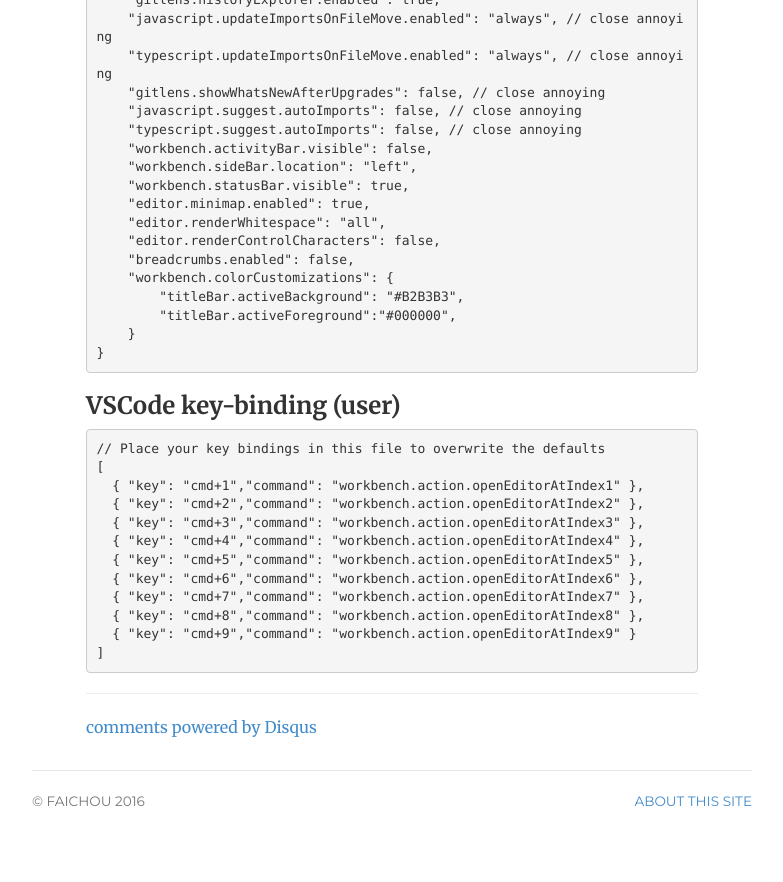
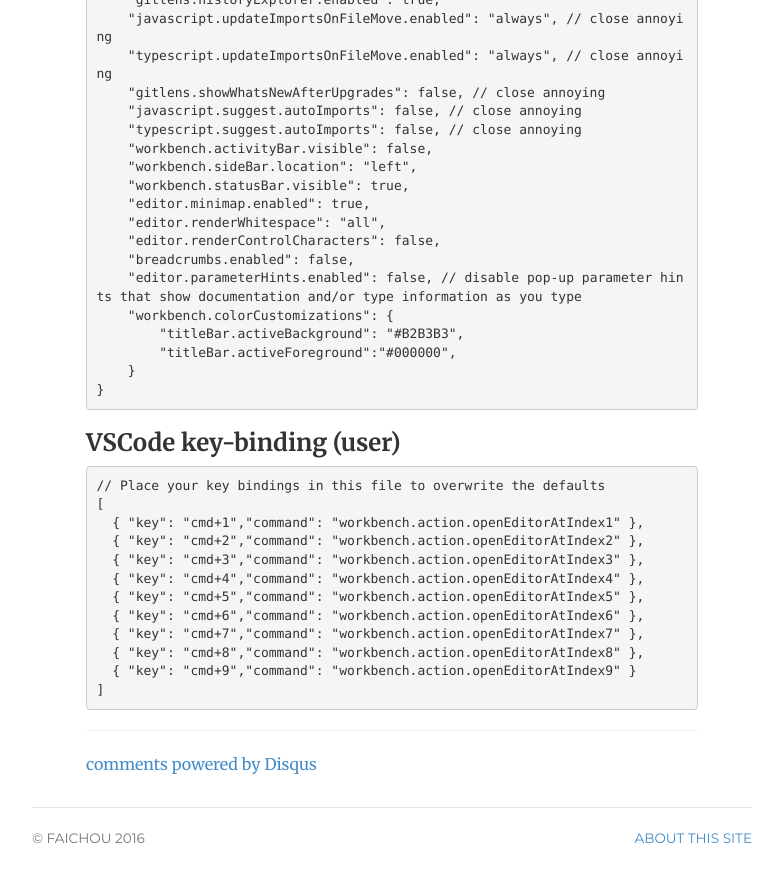
Before and after one commit to FaiChou/faichou.github.io, a Jekyll site: the page built from _posts/2017-08-24-SublimeAndVSCodeConfig.md, in a window 1280 px wide and 900 px high, scrolled down 2122 px. Shown: the top 882 px of the window, without its empty margins (248-1031 px from the left). Built offline with Jekyll 4.4.1, drawn with Linux system fonts in a browser that asks for light colours; comment, search, counter and statistics services are not loaded.

Commit message:
update config of vscode

```diff
--- a/_posts/2017-08-24-SublimeAndVSCodeConfig.md
+++ b/_posts/2017-08-24-SublimeAndVSCodeConfig.md
@@ -119,6 +119,7 @@
     "editor.renderWhitespace": "all",
     "editor.renderControlCharacters": false,
     "breadcrumbs.enabled": false,
+    "editor.parameterHints.enabled": false, // disable pop-up parameter hints that show documentation and/or type information as you type
     "workbench.colorCustomizations": {
         "titleBar.activeBackground": "#B2B3B3",
         "titleBar.activeForeground":"#000000",
```
